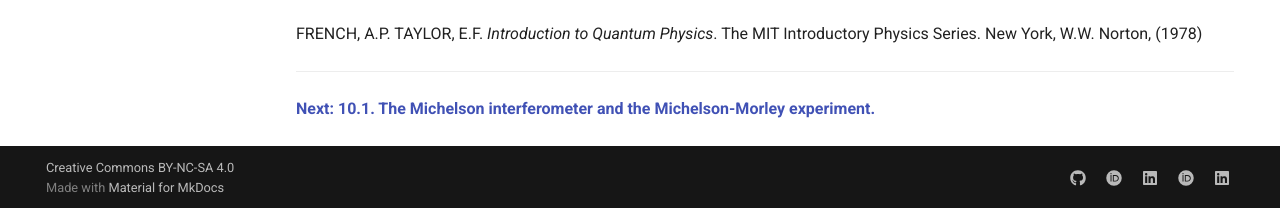
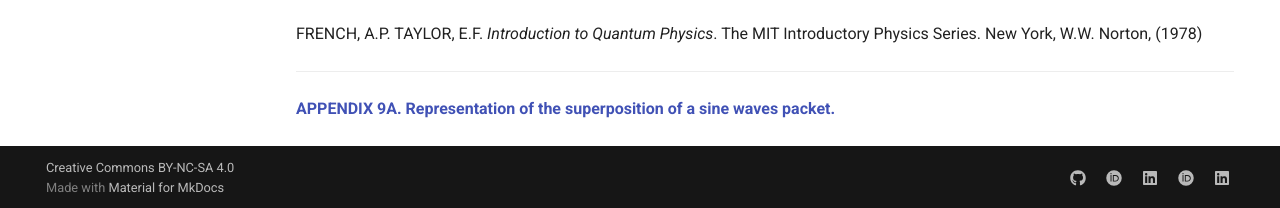
Before and after one commit to modphysnobel/modphysnobel.github.io, an MkDocs documentation site: the page built from docs/vol-III/vol-III-chap-9-sect-3.md, in a window 1280 px wide and 900 px high, scrolled down 9818 px. Shown: the part 689-897 px from the top of the window. Built offline with MkDocs 1.6.1 and Material for MkDocs 9.7.7, drawn with Linux system fonts in a browser that asks for light colours; some web fonts are replaced; comment, search, counter and statistics services are not loaded.

Commit message:
Update vol-III-chap-9-sect-3.md

```diff
--- a/docs/vol-III/vol-III-chap-9-sect-3.md
+++ b/docs/vol-III/vol-III-chap-9-sect-3.md
@@ -265,4 +265,4 @@ FRENCH, A.P. TAYLOR, E.F. *Introduction to Quantum Physics*. The MIT Introductor
 
 ***
 
-[**Next: 10.1.  The Michelson interferometer and the Michelson-Morley experiment.**](./vol-III-chap-10-sect-1.md)
+[**APPENDIX 9A. Representation of the superposition of a sine waves packet.**](docs/vol-III/vol-II-chap-9-apendix.md)
```
